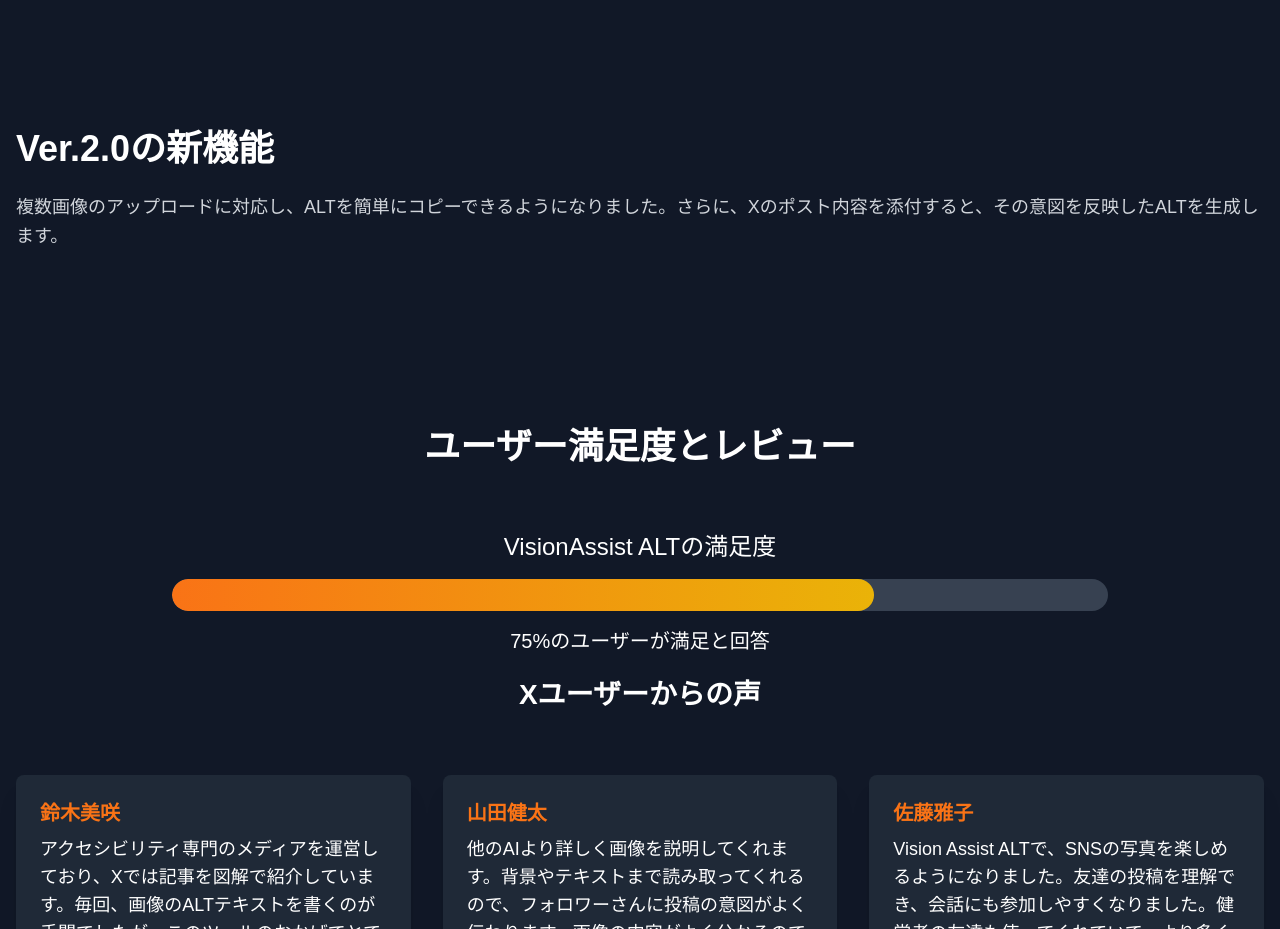
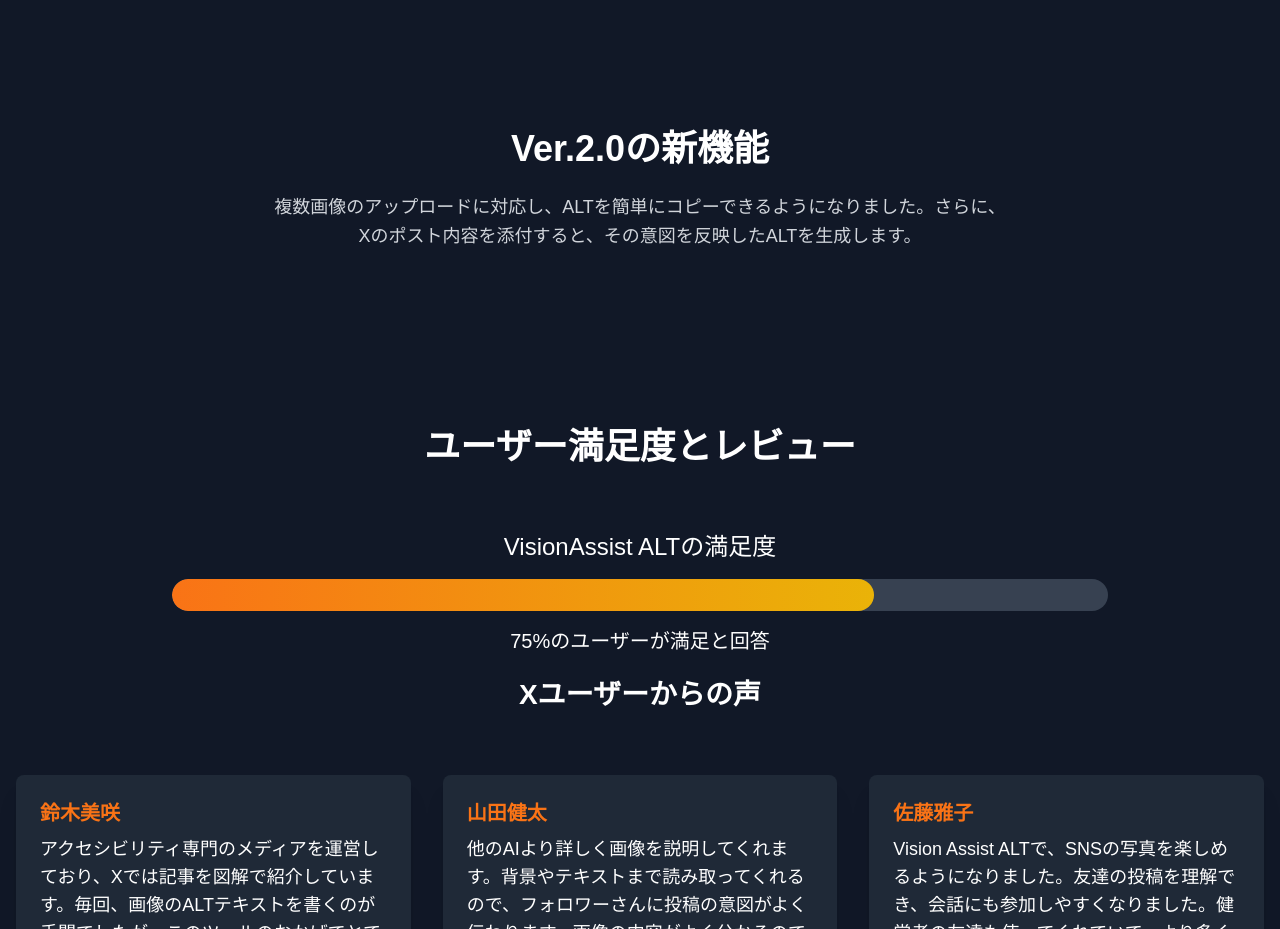
Before and after one commit to Gashin0601/VisionAssistALT-NodeJS, a Next.js app: page / in a window 1280 px wide. Shown: the part 5360-6289 px from the top of the page. Built offline with nearby package versions, Linux system fonts and the light colour scheme.

Commit message:
style(home): center 'Ver.2.0の新機能' section content (max-width, text-center, mx-auto)

```diff
--- a/src/app/page.tsx
+++ b/src/app/page.tsx
@@ -48,13 +48,13 @@
             <UseCases />
             {/* Ver.2.0の新機能 セクション */}
             <section className="py-20 bg-gray-900 text-white">
-              <div className="container mx-auto px-4">
+              <div className="container mx-auto px-4 max-w-3xl text-center">
                 <h2 className="text-3xl md:text-4xl font-bold mb-6">Ver.2.0の新機能</h2>
-                <p className="text-lg text-gray-300 leading-relaxed">
+                <p className="text-lg text-gray-300 leading-relaxed mx-auto">
                   複数画像のアップロードに対応し、ALTを簡単にコピーできるようになりました。さらに、Xのポスト内容を添付すると、その意図を反映したALTを生成します。
                 </p>
                 {/* ここにVer.2.0紹介動画が入ります */}
-                {/* <video src="/videos/xxxx.mp4" controls className="mt-8 w-full rounded-lg" /> */}
+                {/* <video src="/videos/xxxx.mp4" controls className="mt-8 w-full rounded-lg mx-auto" /> */}
               </div>
             </section>
             <Reviews />
```
